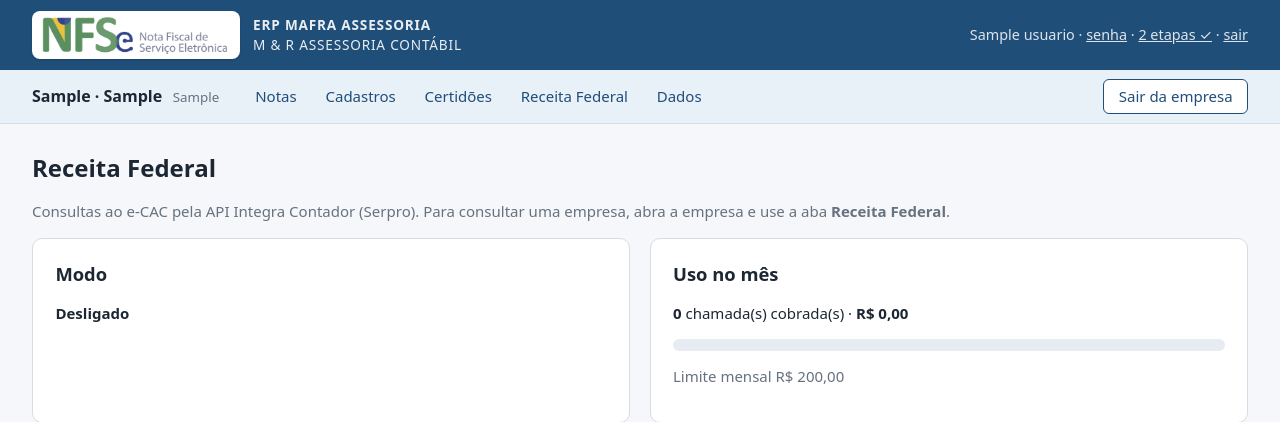
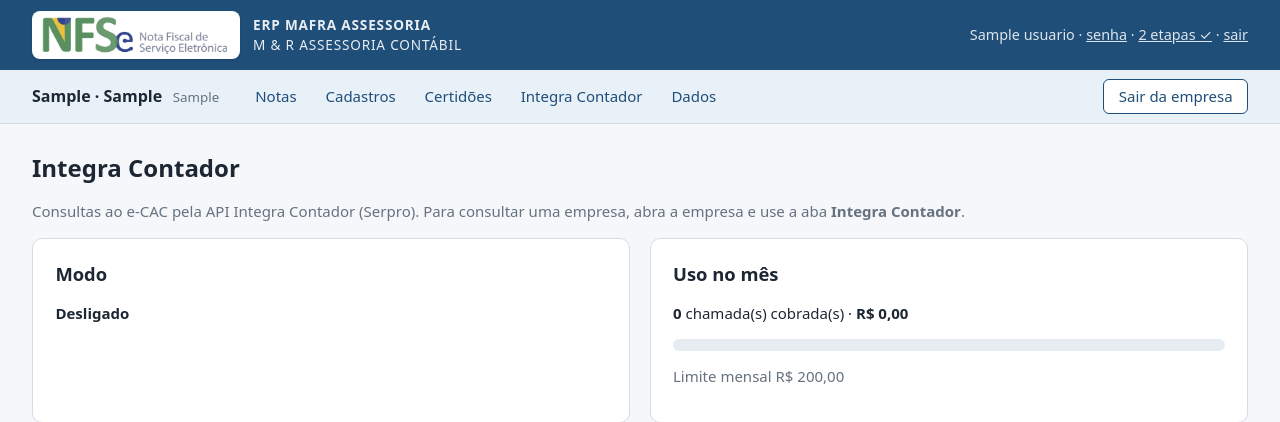
Before and after one commit to mafraassessoria/ERP-MAFRA-ASSESSORIA, a FastAPI app: page /receita in a window 1280 px wide. Shown: the top 422 px of the page. Run offline with FastAPI, Linux system fonts and the light colour scheme; the visitor is signed in with stand-in values (Sample User, id 1); tables that the repository leaves empty hold one stand-in row (values such as "Sample post").

Commit message:
Aba/módulo 'Receita Federal' renomeado para 'Integra Contador'; nome da empresa sem quebra de linha em todas as tabelas
Co-Authored-By: Claude Opus 5.5 <noreply@anthropic.com>
Claude-Session: https://claude.ai/code/session_01DJiggF9DQdjk3ceiaZs7de

```diff
--- a/app/guias/rotas.py
+++ b/app/guias/rotas.py
@@ -96,7 +96,7 @@ async def guias_gerar(request: Request, db: Session = Depends(get_db), u=Depends
     p = db.get(models.Prestador, int(form.get("prestador_id") or 0))
     tipo, comp, cons = form.get("tipo") or "", (form.get("competencia") or "").strip(), (form.get("consolidacao") or "").strip()
     if not p or not p.usa_receita:
-        flash(request, "Escolha uma empresa com o módulo Receita Federal ligado.", "erro")
+        flash(request, "Escolha uma empresa com o módulo Integra Contador ligado.", "erro")
         return _redir("/guias")
     try:
         g = await run_in_threadpool(gs.gerar, db, p, tipo, comp, u.login, cons)
--- a/app/models.py
+++ b/app/models.py
@@ -222,7 +222,7 @@ class Prestador(Timestamps, Base):
 
     @property
     def modulos(self) -> list[str]:
-        return [n for n, ok in (("NFS-e", self.usa_nfse), ("Receita", self.usa_receita),
+        return [n for n, ok in (("NFS-e", self.usa_nfse), ("Integra Contador", self.usa_receita),
                                 ("e-Contador", self.usa_econtador), ("CND", self.usa_cnd)) if ok]
 
     @property
--- a/app/serpro/rotas.py
+++ b/app/serpro/rotas.py
@@ -63,7 +63,7 @@ def receita_empresa(pid: int, request: Request, ver: int = 0, db: Session = Depe
     if not p:
         return _redir("/prestadores")
     if not p.usa_receita:
-        flash(request, "O módulo Receita Federal está desligado para esta empresa (Dados e configurações → Módulos).", "erro")
+        flash(request, "O módulo Integra Contador está desligado para esta empresa (Dados e configurações → Módulos).", "erro")
         return _redir(f"/prestadores/{pid}?aba=config")
     servs = servicos_para(p.regime)
     grupos = [(g, [s for s in servs if s.grupo == g]) for g in GRUPOS]
--- a/app/static/estilo.css
+++ b/app/static/estilo.css
@@ -423,3 +423,8 @@ table.notas.tabela-conf { table-layout:auto; width:100%; }
 table.notas.tabela-conf th, table.notas.tabela-conf td { white-space:nowrap; }
 table.notas.tabela-conf td:nth-child(2), table.notas.tabela-conf th:nth-child(2) { width:1%; }
 table.notas.tabela-conf .nome-empresa { white-space:nowrap; overflow:visible; }
+
+/* Nome da empresa sempre em uma linha, em qualquer tabela; as tabelas com nome se ajustam ao conteúdo */
+table .nome-empresa { white-space:nowrap; }
+table.notas:has(.nome-empresa), .tabela-sitfis:has(.nome-empresa) { table-layout:auto; }
+table td:has(> .nome-empresa) { width:1%; }
--- a/app/templates/_parcelas_tabela.html
+++ b/app/templates/_parcelas_tabela.html
@@ -8,7 +8,7 @@
         <form method="post" action="/guias/gerar" class="em-linha" onsubmit="return confirm('Gerar o DAS da parcela {{ x.parcela }} ({{ x.origem }})? A emissão é cobrada pelo Serpro.')">
           <input type="hidden" name="prestador_id" value="{{ pid }}"><input type="hidden" name="tipo" value="{{ TIPO_POR_ORIGEM.get(x.origem, 'PARC_SN') }}">
           <input type="hidden" name="competencia" value="{{ x.competencia }}"><button class="secundario mini">Gerar DAS</button></form>
-      {% else %}<small class="sutil" title="Configurações → Receita Federal → data de corte">antes da data de corte</small>{% endif %}</td>{% endif %}
+      {% else %}<small class="sutil" title="Configurações → Integra Contador → data de corte">antes da data de corte</small>{% endif %}</td>{% endif %}
     </tr>{% endfor %}</tbody>
 </table>
 <p class="sutil" style="font-size:.78rem;margin:.2rem 0 .4rem">Vencimento: último dia útil do mês da parcela.</p>
--- a/app/templates/base.html
+++ b/app/templates/base.html
@@ -50,7 +50,7 @@
     {% if e.usa_lote %}<a href="{{ base_e }}/notas/lote" class="{{ 'ativo' if atual.startswith(base_e ~ '/notas/lote') }}">Emitir em lote</a>{% endif %}{% endif %}
     <a href="{{ base_e }}?aba=cadastros" class="{{ 'ativo' if aba_q == 'cadastros' }}">Cadastros</a>{% endif %}
     {% if e.usa_cnd %}<a href="{{ base_e }}/certidoes" class="{{ 'ativo' if atual.startswith(base_e ~ '/certidoes') }}">Certidões</a>{% endif %}
-    {% if e.usa_receita %}<a href="{{ base_e }}/receita" class="{{ 'ativo' if atual.startswith(base_e ~ '/receita') }}">Receita Federal</a>{% endif %}
+    {% if e.usa_receita %}<a href="{{ base_e }}/receita" class="{{ 'ativo' if atual.startswith(base_e ~ '/receita') }}">Integra Contador</a>{% endif %}
     <a href="{{ base_e }}?aba=config" class="{{ 'ativo' if aba_q == 'config' or (atual == base_e and aba_q == '' and not e.usa_nfse) }}">Dados</a>
   </nav>
   <a class="botao secundario sair-empresa" href="/prestadores/sair">Sair da empresa</a>
--- a/app/templates/configuracoes.html
+++ b/app/templates/configuracoes.html
@@ -106,7 +106,7 @@
 </section>
 
 <section class="cartao" id="receita">
-  <h2>Receita Federal (Integra Contador – Serpro)</h2>
+  <h2>Integra Contador (Serpro)</h2>
   <p class="sutil">Consultas no e-CAC das empresas pela API oficial do Serpro, usando o certificado do escritório e a procuração
     eletrônica de cada cliente. Uso neste mês: <b>{{ serpro.chamadas }}</b> chamada(s) do Integra · gasto total com o Serpro (inclui Consulta CPF e CND) <b>R$ {{ '%.2f'|format(serpro.gasto)|replace('.', ',') }}</b>
     (limite R$ {{ serpro.limite }}).</p>
@@ -135,7 +135,7 @@
       </div>
       <p class="sutil">Preencha com os valores da sua faixa no contrato. O sistema soma o custo de cada chamada e bloqueia quando o limite do mês é atingido.</p>
     </fieldset>
-    <button>Salvar Receita Federal</button>
+    <button>Salvar Integra Contador</button>
   </form>
   <form method="post" action="/configuracoes/receita/testar" class="em-linha"><button class="secundario" {{ 'disabled' if serpro.modo == 'desligado' }}>Testar conexão</button></form>
 </section>
--- a/app/templates/guias.html
+++ b/app/templates/guias.html
@@ -12,7 +12,7 @@
       <button {{ 'disabled' if not n_parc or modo == 'desligado' or usuario.perfil != 'ADMIN' }}>Gerar parcelas do mês ({{ n_parc }})</button></form>
   </div>
 </div>
-{% if modo == 'desligado' %}<div class="cartao aviso">O Integra Contador está desligado (Configurações → Receita Federal).</div>{% endif %}
+{% if modo == 'desligado' %}<div class="cartao aviso">O Integra Contador está desligado (Configurações → Integra Contador).</div>{% endif %}
 
 <section class="cartao">
   <h2>Gerar guia</h2>
--- a/app/templates/monitor_painel.html
+++ b/app/templates/monitor_painel.html
@@ -8,7 +8,7 @@
       Clique num quadro para ver as empresas.</p></div>
   <a class="botao secundario" href="/receita">Consultas avulsas e uso do mês</a>
 </div>
-{% if modo == 'desligado' %}<div class="cartao aviso">O Integra Contador está desligado. Ative em <a href="/configuracoes#receita">Configurações → Receita Federal</a>.</div>{% endif %}
+{% if modo == 'desligado' %}<div class="cartao aviso">O Integra Contador está desligado. Ative em <a href="/configuracoes#receita">Configurações → Integra Contador</a>.</div>{% endif %}
 {% if execucao.rodando %}<div class="cartao aviso"><b>{{ execucao.rotina }}</b> em andamento: {{ execucao.feitas }} de {{ execucao.total }} empresa(s). <a href="">Atualizar</a></div><meta http-equiv="refresh" content="6">
 {% elif execucao.fim %}<div class="cartao">Última execução ({{ execucao.fim|datahora }}, {{ execucao.por }}): {{ execucao.resumo }}
   {% if execucao.erros %}<details><summary>{{ execucao.erros|length }} problema(s)</summary><ul>{% for e in execucao.erros %}<li>{{ e }}</li>{% endfor %}</ul></details>{% endif %}</div>{% endif %}
@@ -76,7 +76,7 @@
 
 <section class="cartao" id="rotinas">
   <h2>Rotinas automáticas</h2>
-  <p class="sutil">Cada rotina consulta todas as empresas ativas com o módulo Receita Federal ligado e às quais ela se aplica.
+  <p class="sutil">Cada rotina consulta todas as empresas ativas com o módulo Integra Contador ligado e às quais ela se aplica.
     O custo estimado usa os preços de Configurações (zero no modo demonstração). Desligadas até você ligar.</p>
   <table class="compacta">
     <thead><tr><th>Rotina</th><th>Empresas</th><th>Custo por execução</th><th>Agenda</th><th>Última</th><th></th></tr></thead>
--- a/app/templates/painel.html
+++ b/app/templates/painel.html
@@ -3,7 +3,7 @@
 {% block conteudo %}
 <div class="linha-titulo"><h1>Painel</h1>
   <p class="sutil"><a href="/prestadores?situacao=ativos">{{ empresas.ativas }} empresas ativas</a> · {{ empresas.nfse }} com NFS-e ·
-    {{ empresas.receita }} com Receita Federal · {{ empresas.cnd }} com certidões</p></div>
+    {{ empresas.receita }} com Integra Contador · {{ empresas.cnd }} com certidões</p></div>
 
 <section class="para-hoje">
   <h2>Para hoje <small class="sutil">· {{ hoje_txt }}</small></h2>
--- a/app/templates/prestador_form.html
+++ b/app/templates/prestador_form.html
@@ -28,7 +28,7 @@
     <p class="sutil">Marque o que o escritório usa para esta empresa. O que estiver desmarcado não aparece na tela da empresa nem entra nas rotinas automáticas.</p>
     <div class="modulos-empresa">
       <label class="check"><input type="checkbox" class="interruptor" name="usa_nfse" value="1" id="usa_nfse" {{ 'checked' if p.usa_nfse }}> <b>NFS-e</b> — emissão e/ou importação de notas</label>
-      <label class="check"><input type="checkbox" class="interruptor" name="usa_receita" value="1" {{ 'checked' if p.usa_receita }}> <b>Receita Federal</b> — consultas pelo Integra Contador</label>
+      <label class="check"><input type="checkbox" class="interruptor" name="usa_receita" value="1" {{ 'checked' if p.usa_receita }}> <b>Integra Contador</b> — consultas à Receita Federal (e-CAC)</label>
       <label class="check"><input type="checkbox" class="interruptor" name="usa_econtador" value="1" {{ 'checked' if p.usa_econtador }}> <b>e-Contador</b> — integração (documentos, baixas)</label>
       <label class="check"><input type="checkbox" class="interruptor" name="usa_cnd" value="1" {{ 'checked' if p.usa_cnd }}> <b>Certidões</b> — acompanhamento pelo Pack CND</label>
     </div>
--- a/app/templates/receita_empresa.html
+++ b/app/templates/receita_empresa.html
@@ -1,13 +1,13 @@
 {% extends "base.html" %}
 {% from "_receita_resultado.html" import valor %}
-{% block titulo %}Receita Federal · {{ p.razao_social }}{% endblock %}
+{% block titulo %}Integra Contador · {{ p.razao_social }}{% endblock %}
 {% block main_classe %}larga{% endblock %}
 {% block conteudo %}
 {% include "_cabecalho_empresa.html" %}
 
 {% if sit.modo == 'desligado' %}
-<div class="cartao aviso">O módulo Receita Federal está <b>desligado</b>.
-  {% if usuario.perfil == 'ADMIN' %}Ative em <a href="/configuracoes#receita">Configurações → Receita Federal</a> (comece pelo modo Demonstração).{% else %}Peça ao administrador para ativar.{% endif %}</div>
+<div class="cartao aviso">O módulo Integra Contador está <b>desligado</b>.
+  {% if usuario.perfil == 'ADMIN' %}Ative em <a href="/configuracoes#receita">Configurações → Integra Contador</a> (comece pelo modo Demonstração).{% else %}Peça ao administrador para ativar.{% endif %}</div>
 {% else %}
 <p class="sutil">Modo: <b>{{ 'Demonstração (dados fictícios do Serpro)' if sit.modo == 'demonstracao' else 'Produção' }}</b>
   {% if sit.modo == 'producao' %}· gasto no mês R$ {{ '%.2f'|format(sit.gasto)|replace('.', ',') }} de R$ {{ '%.2f'|format(sit.limite)|replace('.', ',') }}{% endif %}
--- a/app/templates/receita_geral.html
+++ b/app/templates/receita_geral.html
@@ -1,10 +1,10 @@
 {% extends "base.html" %}
-{% block titulo %}Receita Federal{% endblock %}
+{% block titulo %}Integra Contador{% endblock %}
 {% block main_classe %}larga{% endblock %}
 {% block conteudo %}
 <div class="linha-titulo">
-  <div><h1>Receita Federal</h1>
-  <p class="sutil">Consultas ao e-CAC pela API Integra Contador (Serpro). Para consultar uma empresa, abra a empresa e use a aba <b>Receita Federal</b>.</p></div>
+  <div><h1>Integra Contador</h1>
+  <p class="sutil">Consultas ao e-CAC pela API Integra Contador (Serpro). Para consultar uma empresa, abra a empresa e use a aba <b>Integra Contador</b>.</p></div>
   {% if usuario.perfil == 'ADMIN' %}<a class="botao secundario" href="/configuracoes#receita">Configurar</a>{% endif %}
 </div>
 
--- a/app/templates/receita_lote.html
+++ b/app/templates/receita_lote.html
@@ -1,5 +1,5 @@
 {% extends "base.html" %}
-{% block titulo %}Lote {{ lote }} · Receita Federal{% endblock %}
+{% block titulo %}Lote {{ lote }} · Integra Contador{% endblock %}
 {% block head %}{% if info and info.rodando %}<meta http-equiv="refresh" content="4">{% endif %}{% endblock %}
 {% block conteudo %}
 <div class="linha-titulo"><h1>Consulta em lote</h1><a class="botao secundario" href="/receita">Voltar</a></div>
--- a/app/templates/receita_lote_previa.html
+++ b/app/templates/receita_lote_previa.html
@@ -1,5 +1,5 @@
 {% extends "base.html" %}
-{% block titulo %}Prévia do lote · Receita Federal{% endblock %}
+{% block titulo %}Prévia do lote · Integra Contador{% endblock %}
 {% block conteudo %}
 <h1>Prévia da consulta em lote</h1>
 <section class="cartao">
```
